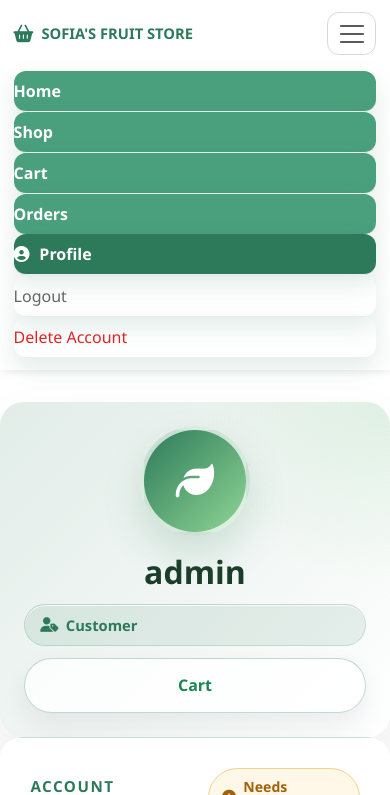
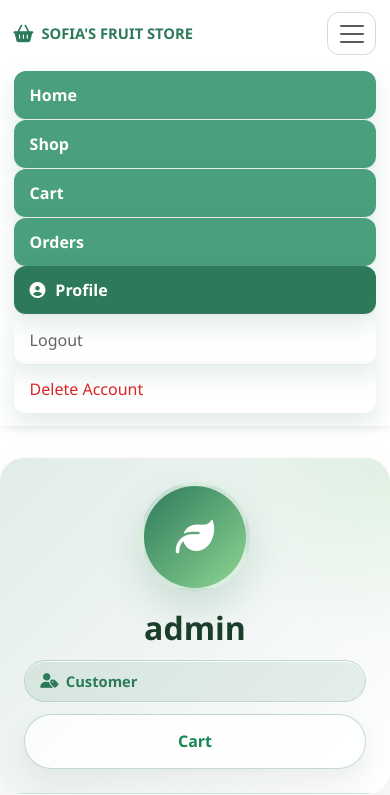
Before and after one commit to klamoste/FruitStore, a Django app: page /accounts/profile/ in a window 390 px wide, after a click that opens the changed part. Shown: the top 795 px of the page. Run offline with Django 5.2, Linux system fonts and the light colour scheme; a user stored in the database is signed in; data comes from the database, SQL or seed files in the repository.

Commit message:
Adjust navbar button styling and mobile spacing

```diff
--- a/templates/base.html
+++ b/templates/base.html
@@ -400,7 +400,7 @@
             }
 
             .nav-link {
-                padding: 0.5rem 0 !important;
+                padding: 0.75rem 0 0.75rem 1rem !important;
                 border-bottom: 1px solid #eee;
                 margin: 0;
                 display: block;
@@ -411,6 +411,9 @@
             .logout-link {
                 width: 100%;
                 text-align: left;
+            }
+            .logout-link {
+                padding-left: 1rem;
             }
             footer {
                 margin-top: 2.5rem;
```
